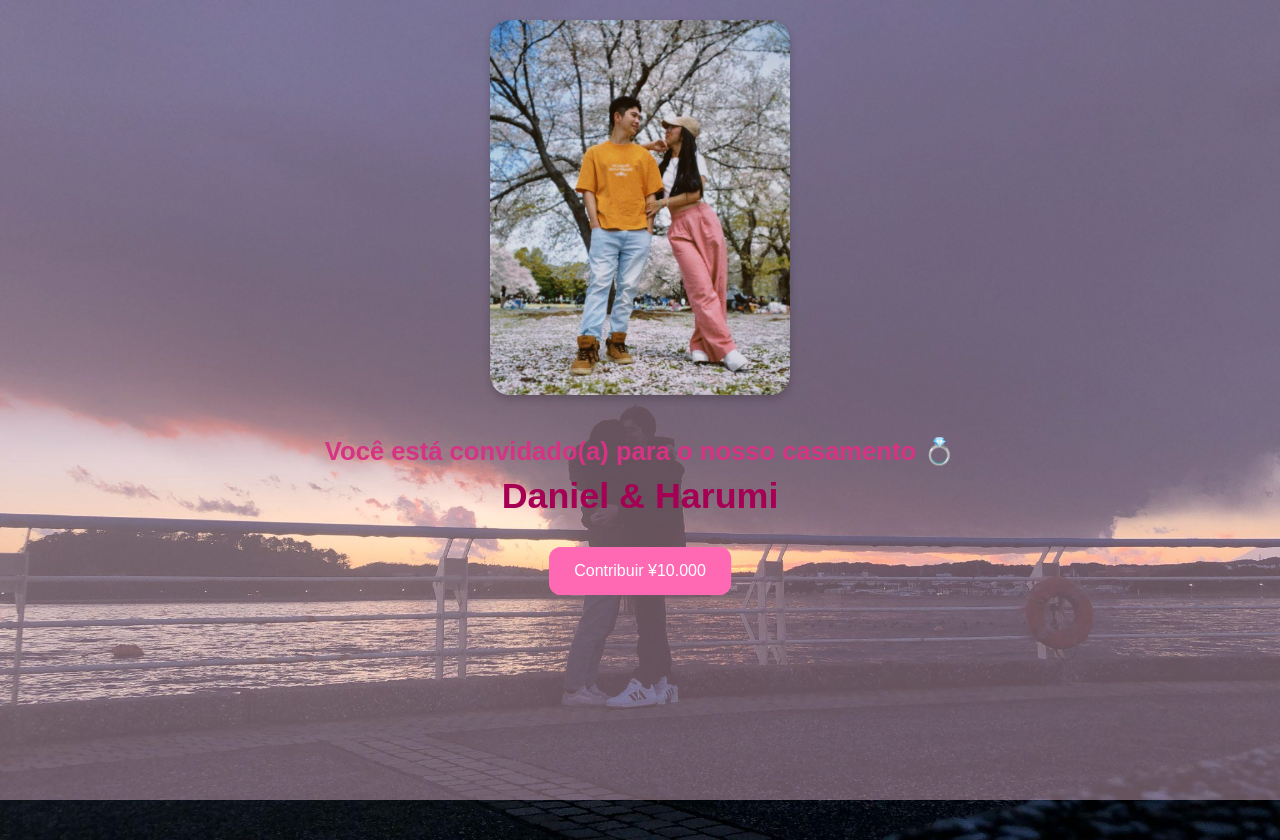
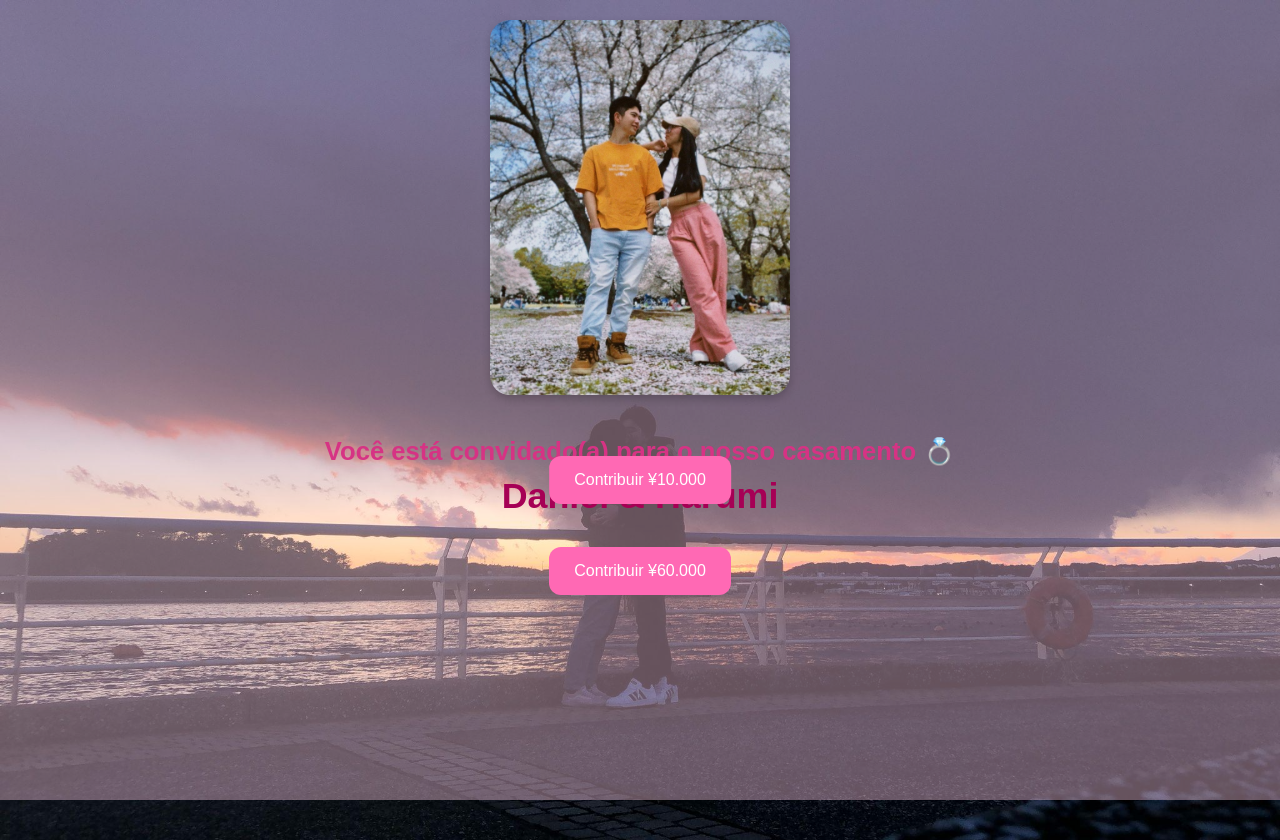
Before and after one commit to Danieliroshi/convite-, a plain HTML site: page index.html in a window 1280 px wide. Drawn offline with Linux system fonts and the light colour scheme.

```diff
--- a/style.css
+++ b/style.css
@@ -69,8 +69,9 @@
 }
 
 #botao10mil {
-  position: absolute;
-  top: 50%;
+  position:fixed;
+  top: 60%;
   left: 50%;
   transform: translate(-50%, -50%);
+  z-index: 10;
 }
```
